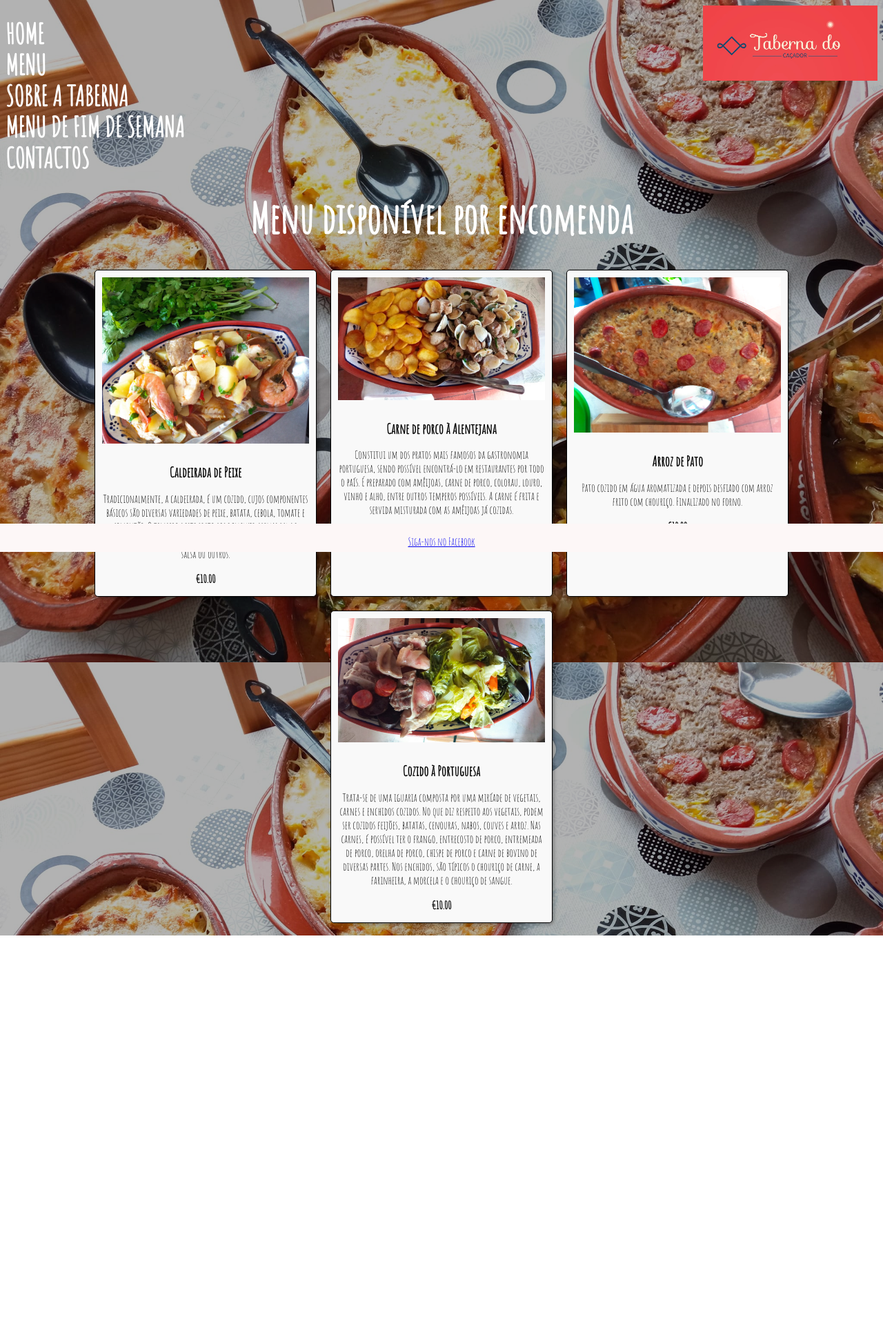
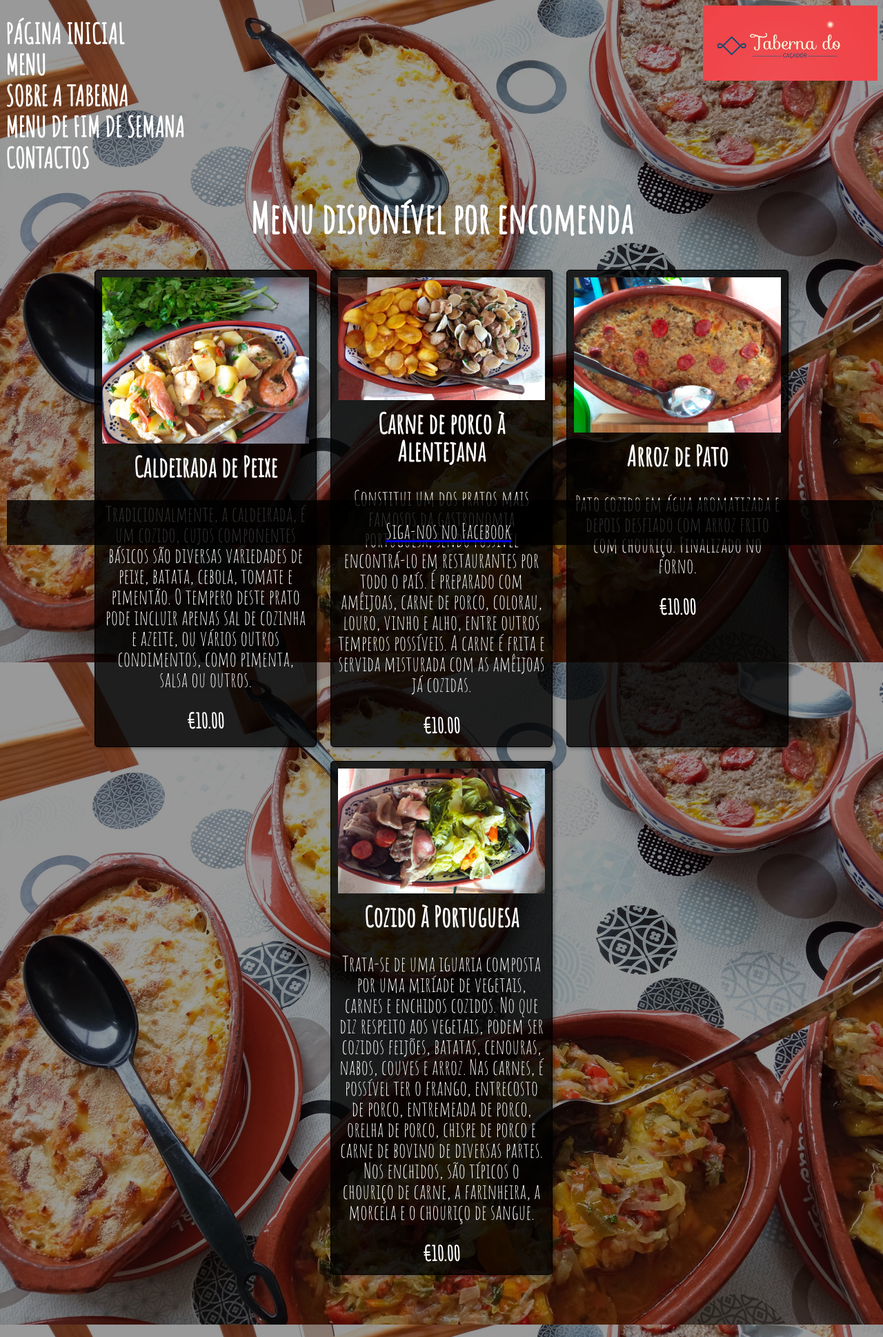
Before and after one commit to dp31x3/class-work-php, a PHP site: page /menu.html in a window 1280 px wide. Shown: the whole page at 69% size. Before the commit the page ends 1356 px from the top, so only its background shows below. Run offline with PHP 8.4, Linux system fonts and the light colour scheme.

Commit message:
final version project website

```diff
--- a/Project website/index.php
+++ b/Project website/index.php
@@ -11,7 +11,7 @@
     <body>
         <img align="right" src="logo.jpg" alt="logo" width="20%" height="50%">
         <br>
-        <a href="index.php" class="topheader">HOME</a>
+            <a href="index.php" class="topheader">PÁGINA INICIAL</a>
             <br>
             <a href="menu.html" class="topheader">MENU</a>
             <br>
@@ -24,4 +24,5 @@
         <div class="footer">
             <a href="https://www.facebook.com/tabernacacador/" target="_blank"><p>Siga-nos no Facebook</p></a>
         </div>
+    </body>
 </html>
--- a/Project website/menu.css
+++ b/Project website/menu.css
@@ -2,8 +2,8 @@
 body {
     background:
     linear-gradient(
-      rgba(0, 0, 0, 0.3),
-      rgba(0, 0, 0, 0.3)
+      rgba(0, 0, 0, 0.4),
+      rgba(0, 0, 0, 0.4)
     ), url(mesa3.jpg);
 background-size: cover;
 background-repeat: no-repeat;
@@ -28,7 +28,7 @@ li {
     width: 300px;
     text-align: center;
     box-shadow: 2px 2px 5px rgba(0,0,0,0.3);
-    background-color: #f9f9f9;
+    background-color:  rgba(0, 0, 0, 0.8);
 }
 
 img {
@@ -63,11 +63,11 @@ h1 { font-family: "Amatic SC";
 
 
 h2 { font-family: "Amatic SC";
-    font-size: 20px;
+    font-size: 40px;
     font-style: normal;
     font-variant: normal;
     font-weight: 100%;
-    line-height: 10px;
+    line-height: 40px;
     color:#ffffff;
     text-align: center;
 
@@ -79,16 +79,16 @@ h3 { font-family: "Amatic SC";
     font-style: normal;
     font-variant: normal;
     font-weight: 700;
-    line-height: 15.4px;
-    color:#000000;
+    line-height: 25px;
+    color:#ffffff;
 }
 
-h4{font-family: "Amatic SC";
-    font-size: 25px;
+h4 {font-family: "Amatic SC";
+    font-size: 45px;
     font-style: normal;
     font-variant: normal;
     font-weight: 100%;
-    line-height: 30px;
+    line-height: 300px;
     color:#ffffff;
     text-align: center;
 
@@ -96,11 +96,13 @@ h4{font-family: "Amatic SC";
 
 p {
     font-family: "Amatic SC";
-    font-size: px;
+    font-size: 30px;
     font-style: normal;
     font-variant: normal;
     font-weight: 400;
-    line-height: 20px; }
+    line-height: 30px;
+    color:#ffffff;
+ }
 
 blockquote { font-family: "Amatic SC";
             font-size: 21px;
@@ -160,8 +162,10 @@ a.topheader:hover, a.topheader:active {
   left: 0;
   bottom: 0;
   width: 100%;
-  background-color: rgb(253, 247, 247);
+  background-color:rgba(0, 0, 0, 0.8);
   color: white;
+  text-align: center;
+  margin: 10px;
   text-align: center;
 
 }
--- a/Project website/menu.html
+++ b/Project website/menu.html
@@ -9,9 +9,12 @@
     <title>Class5</title>
     <link rel="stylesheet" href="menu.css"/>
 </head>
+
+
+    <body>
     <img align="right" src="logo.jpg" alt="logo" width="20%" height="50%">
     <br>
-    <a href="index.php" class="topheader">HOME</a>
+        <a href="index.php" class="topheader">PÁGINA INICIAL</a>
         <br>
         <a href="menu.html" class="topheader">MENU</a>
         <br>
@@ -21,33 +24,31 @@
         <br>
         <a href="contactos.html" class="topheader">CONTACTOS</a>
 
-<title>Menu disponível por encomenda</title>
-<body>
         <h1>Menu disponível por encomenda</h1>
 
         <ul>
             <li>
                 <img src="caldeirada.jpg" alt="caldeirada">
-            <h3>Caldeirada de Peixe</h3>
+                <h2>Caldeirada de Peixe</h2>
                 <p>Tradicionalmente, a caldeirada, é um cozido, cujos componentes básicos são diversas variedades de peixe, batata, cebola, tomate e pimentão. O tempero deste prato pode incluir apenas sal de cozinha e azeite, ou vários outros condimentos, como pimenta, salsa ou outros.</p>
                 <p class="preco">€10.00</p>
             </li>
             <li>
                 <img src="carnealentejana.jpg" alt="Carne a Alentejana">
-            <h3>Carne de porco à Alentejana</h3>
+                <h2>Carne de porco à Alentejana</h2>
                 <p>Constitui um dos pratos mais famosos da gastronomia portuguesa, sendo possível encontrá-lo em restaurantes por todo o país. É preparado com amêijoas, carne de porco, colorau, louro, vinho e alho, entre outros temperos possíveis. A carne é frita e servida misturada com as amêijoas já cozidas.
                 </p>
                 <p class="preco">€10.00</p>
             </li>
             <li>
                 <img src="arrozpato.jpg" alt="Arroz de Pato">
-            <h3>Arroz de Pato</h3>
+                <h2>Arroz de Pato</h2>
                 <p>Pato cozido em água aromatizada e depois desfiado com arroz frito com chouriço. Finalizado no forno.</p>
                 <p class="preco">€10.00</p>
             </li>
             <li>
                 <img src="cozido.jpg" alt="Cozido">
-            <h3>Cozido à Portuguesa</h3>
+                <h2>Cozido à Portuguesa</h2>
                 <p>Trata-se de uma iguaria composta por uma miríade de vegetais, carnes e enchidos cozidos.
                     No que diz respeito aos vegetais, podem ser cozidos feijões, batatas, cenouras, nabos, couves e arroz. Nas carnes, é possível ter o frango, entrecosto de porco, entremeada de porco, orelha de porco, chispe de porco e carne de bovino de diversas partes. Nos enchidos, são típicos o chouriço de carne, a farinheira, a morcela e o chouriço de sangue.</p>
                 <p class="preco">€10.00</p>
@@ -55,8 +56,9 @@
 
             <!-- Adicionar mais pratos -->
         </ul>
-</body>
+        <br><br><br><br>
         <div class="footer">
             <a href="https://www.facebook.com/tabernacacador/" target="_blank"><p>Siga-nos no Facebook</p></a>
         </div>
+    </body>
 </html>
```
Also changed, not shown: Project website/add_user.php (+22 -2 lines), Project website/contactos.html (+10 -7 lines), Project website/menufds.html (+10 -4 lines), Project website/sobre.html (+10 -6 lines), examples/lessons.php (+7 -7 lines), Project website/fixe.png (added), Project website/fixe1.jpg (added), Project website/fixe1.svg (added). Lines whose indentation alone changed are shown as unchanged.
